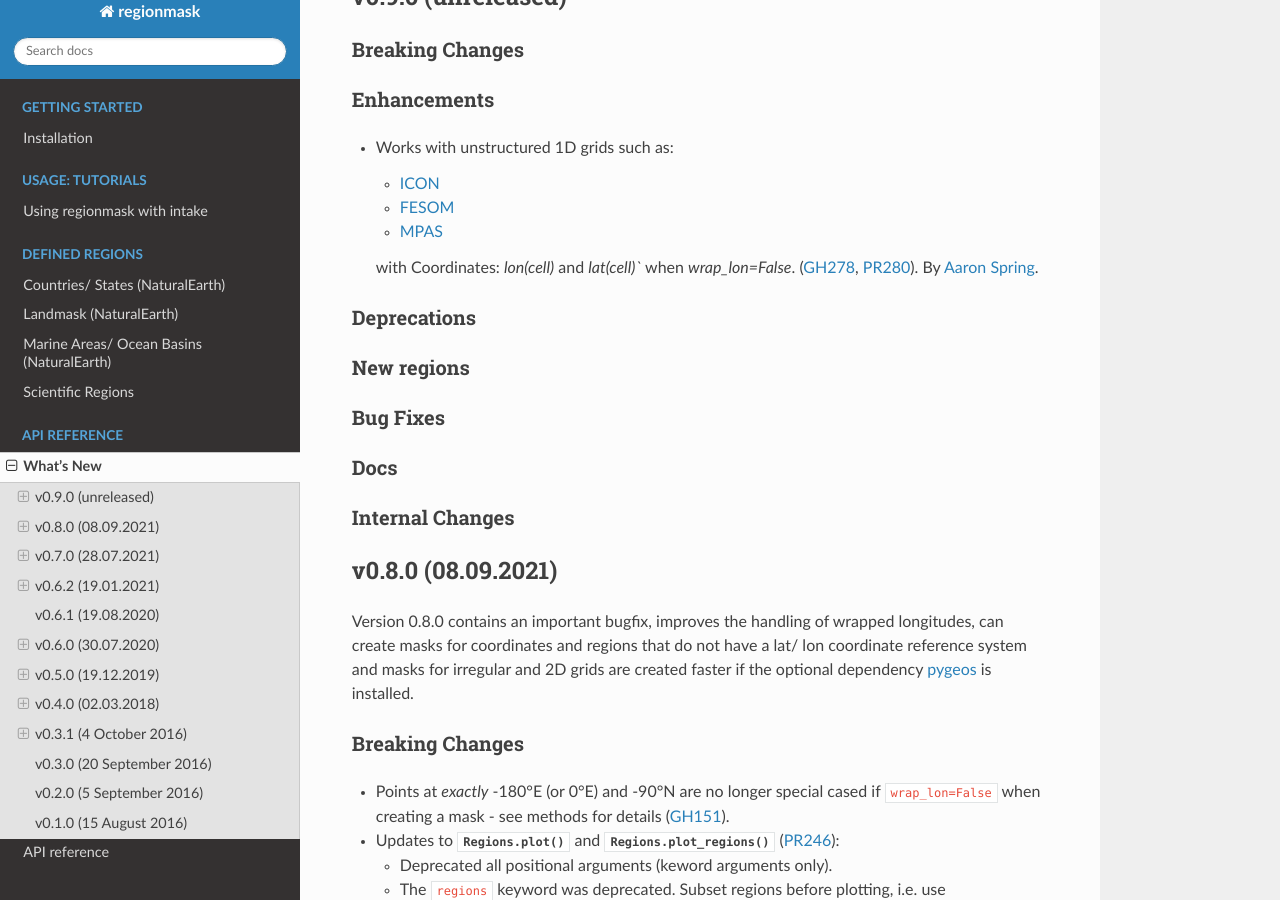
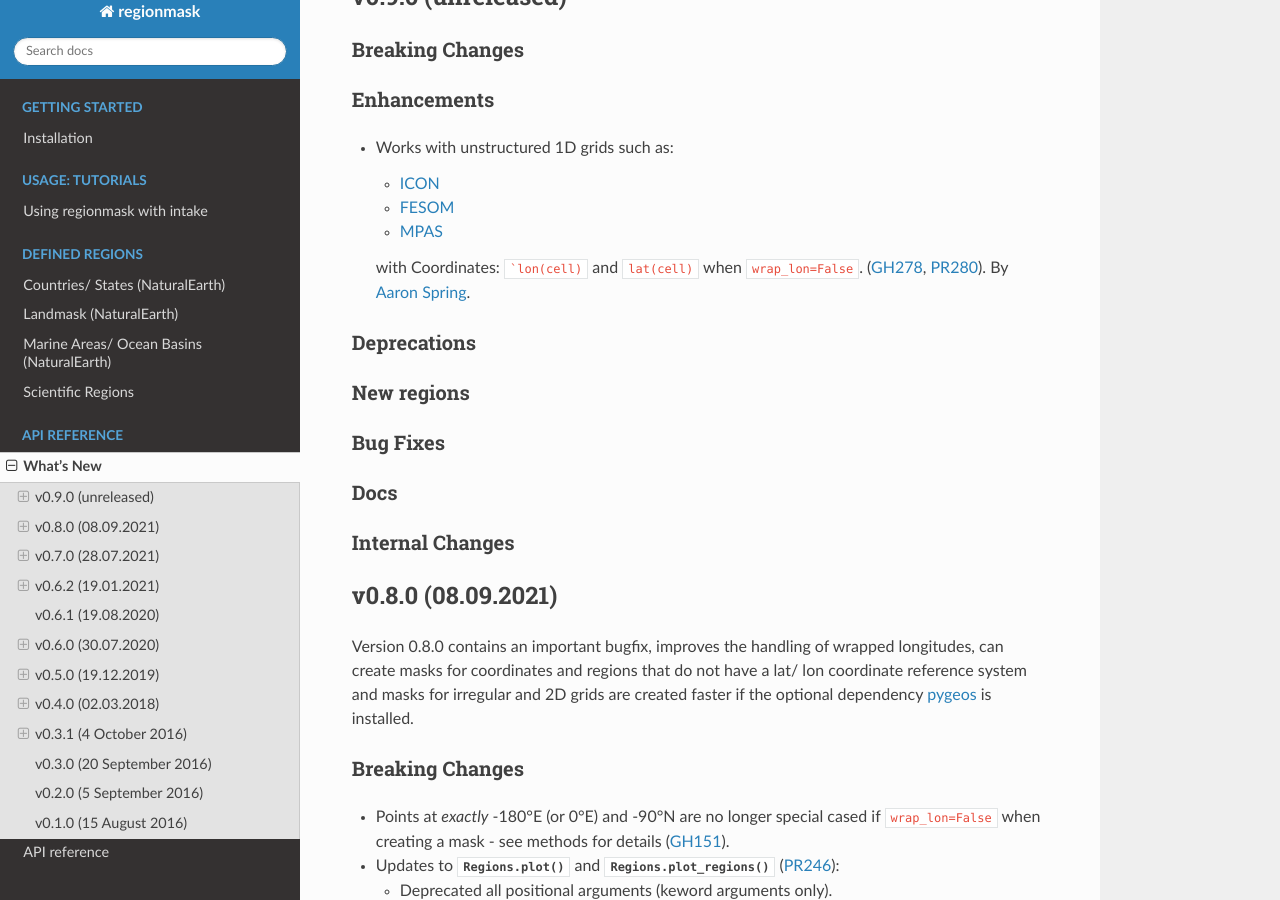
Before and after one commit to regionmask/regionmask, a Sphinx documentation site: the page built from docs/whats_new.rst, in a window 1280 px wide and 900 px high, scrolled down 304 px. Built offline with Sphinx 7.4.7 and the Read the Docs theme 2.0.0, drawn with Linux system fonts in a browser that asks for light colours; pages that are not in the unit, such as notebooks, are missing from menus; the version number could not be read and is left out.

````diff
--- a/docs/whats_new.rst
+++ b/docs/whats_new.rst
@@ -24,7 +24,7 @@ Enhancements
   - `FESOM <https://fesom.de/>`_
   - `MPAS <https://mpas-dev.github.io/>`_
 
-  with Coordinates: `lon(cell)` and `lat(cell)`` when `wrap_lon=False`.
+  with Coordinates: ```lon(cell)`` and ``lat(cell)`` when ``wrap_lon=False``.
   (:issue:`278`, :pull:`280`). By `Aaron Spring <https://github.com/aaronspring>`_.
 
 Deprecations
````
